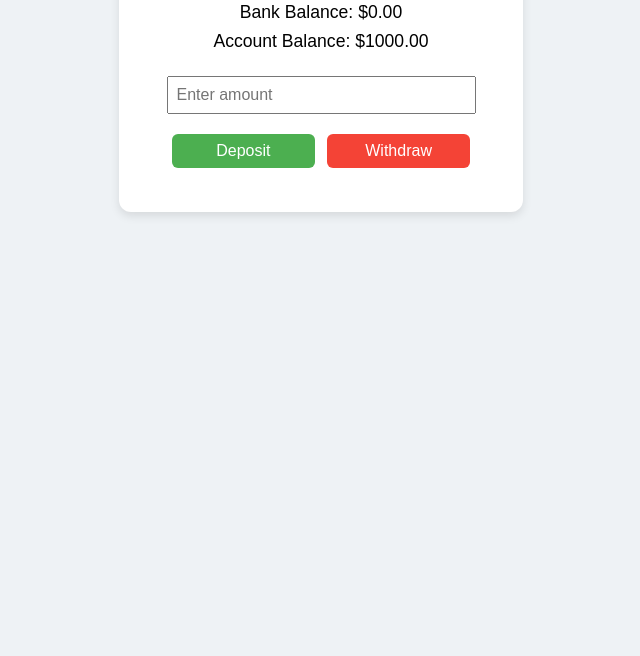
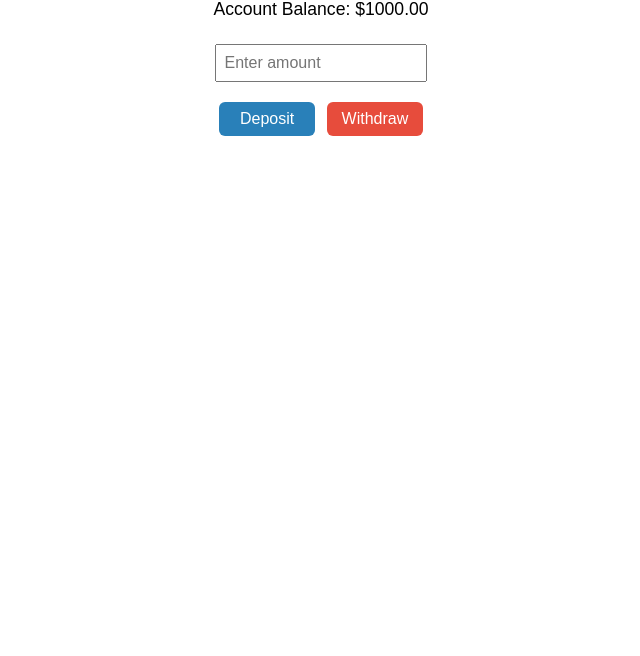
Before and after one commit to Migue-l/Cybersecurity_Project, a plain HTML site: page Bank/bank.html in a window 1280 px wide. Shown: the part 144-800 px from the top of the page, without its empty margins (319-959 px from the left). Drawn offline with Linux system fonts and the light colour scheme.

```diff
--- a/Bank/bank.css
+++ b/Bank/bank.css
@@ -1,17 +1,12 @@
 body {
     font-family: Arial, sans-serif;
-    background: #eef2f5;
+    background: white;
     padding: 2rem;
     display: flex;
     justify-content: center;
   }
 
   .bank-container {
-    background: #fff;
-    padding: 2rem;
-    border-radius: 12px;
-    box-shadow: 0 4px 10px rgba(0,0,0,0.1);
-    width: 340px;
     text-align: center;
   }
 
@@ -36,6 +31,7 @@ body {
   }
 
   button {
+    transition: all 0.3s ease-in-out;
     width: 42%;
     padding: 0.5rem;
     margin: 0.25rem;
@@ -45,14 +41,26 @@ body {
     cursor: pointer;
   }
 
+  button:hover{
+    transform: scale(1.06);
+  }
+
   .deposit-btn {
-    background: #4caf50;
+    background: #2980b9;;
     color: white;
   }
 
+  .deposit-btn:hover {
+    background-color: #2c3e50;
+  }
+
   .withdraw-btn {
-    background: #f44336;
+    background: #e74c3c;
     color: white;
+  }
+
+  .withdraw-btn:hover {
+    background-color: #c0392b;
   }
 
   .error {
--- a/Dashboard/dashboard.css
+++ b/Dashboard/dashboard.css
@@ -1,6 +1,6 @@
 body {
     font-family: 'Arial';
-    background: linear-gradient(128deg, #2980b9, #2c3e50);
+    background: linear-gradient(180deg, #2980b9, #2c3e50);
     margin: 0;
     padding: 0;
     color: white;
@@ -23,6 +23,9 @@ header {
 
 .dashboard-content {
     color: white;
+    justify-content: center;
+    flex: column;
+    padding: 40px;
 }
 
 .logout-button {
@@ -32,9 +35,10 @@ header {
     padding: 10px 20px;
     border-radius: 5px;
     cursor: pointer;
-    transition: background-color 0.3s ease;
+    transition: all 0.3s ease-in-out;
 }
 
 .logout-button:hover {
+    transform: scale(1.06);
     background: #c0392b;
 }
--- a/Document/document.css
+++ b/Document/document.css
@@ -1,6 +1,6 @@
 body {
     font-family: 'Segoe UI', sans-serif;
-    background: #f0f2f5;
+    background: white;
     margin: 0;
     padding: 2rem;
     display: flex;
@@ -9,10 +9,6 @@ body {
 
   .upload-container {
     background: #fff;
-    padding: 2rem;
-    border-radius: 12px;
-    box-shadow: 0 4px 12px rgba(0, 0, 0, 0.1);
-    width: 400px;
     text-align: center;
   }
 
@@ -30,7 +26,8 @@ body {
 
   button {
     padding: 0.5rem 1rem;
-    background-color: #007bff;
+    transition: all 0.3s ease-in-out;
+    background-color: #2980b9;
     color: white;
     border: none;
     border-radius: 6px;
@@ -38,7 +35,8 @@ body {
   }
 
   button:hover {
-    background-color: #0056b3;
+    background-color: #2c3e50;
+    transform: scale(1.06);
   }
 
   .error-message {
--- a/Login/login.css
+++ b/Login/login.css
@@ -1,6 +1,6 @@
 body {
   font-family: 'Arial';
-  background: linear-gradient(128deg, #2980b9, #2c3e50);
+  background: linear-gradient(180deg, #2980b9, #2c3e50);
   display: flex;
   justify-content: center;
   align-items: center;
--- a/styles.css
+++ b/styles.css
@@ -1,6 +1,6 @@
 body {
     font-family: 'Arial';
-    background: linear-gradient(128deg, #2980b9, #2c3e50);
+    background: linear-gradient(180deg, #2980b9, #2c3e50);
     margin: 0;
     padding: 0;
     color: white;
```
Also changed, not shown: Dashboard/dashboard.html (+10 -1 lines), Document/document.html (+2 -2 lines).
